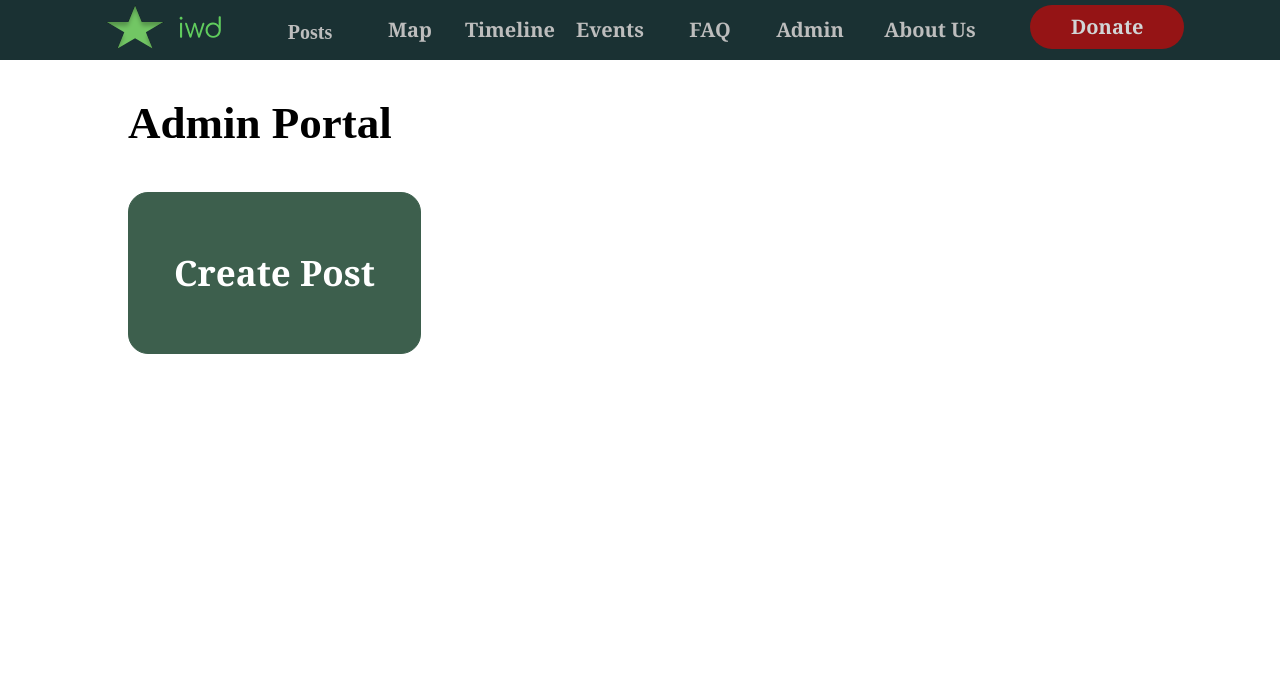
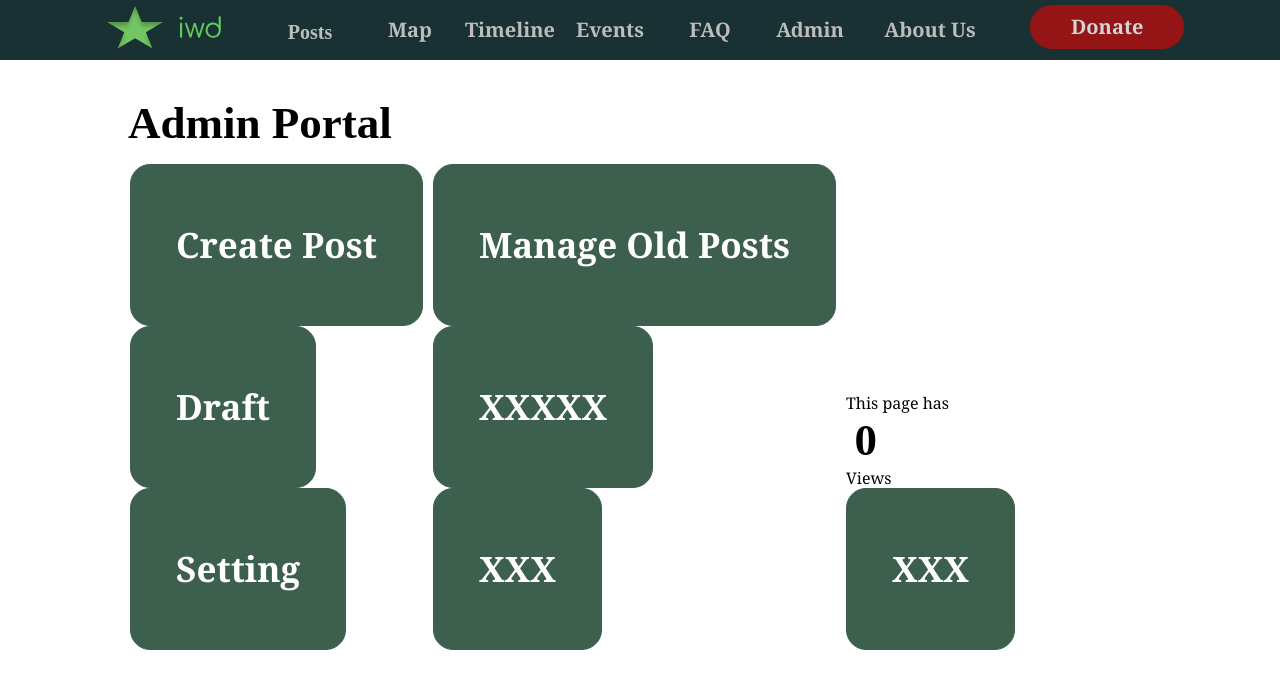
Before and after one commit to lzheng0212/JD_SLS1105, a React (Create React App) app in the folder interactive-web/: page /adminPortal in a window 1280 px wide. Shown: the top 688 px of the page. Built offline with nearby package versions, Linux system fonts and the light colour scheme.

Commit message:
admin portal UI

```diff
--- /dev/null
+++ b/interactive-web/src/component/postComponents/visitorCuntor.js
@@ -0,0 +1,38 @@
+import React from 'react';
+
+function Countvisitor() {
+    // <div id="CounterVisitor">
+    //     <p>This page has</p>
+    //     <h1 id = "count">0</h1>
+    //     <p>Views</p>
+    // </div>
+    //method#1
+    helper()
+
+    // method2
+    // const countEl = document.getElementById('CounterVisitor');
+    // fetch('https://api.countapi.xyz/update/interactiveWeb/team1105/?amount=1')
+    //     .then(res => res.json())
+    //     .then(res => {
+    //         countEl.innerHTML = res.value;
+    //     })
+    return (
+        <div id="CounterVisitor">
+            <p>This page has</p>
+            <h1 id = "count">0</h1>
+            <p>Views</p>
+        </div>
+    )
+}
+
+function helper() {
+    var n = localStorage.getItem('on_load_counter');
+    if (n === null) {
+        n = 0
+    }
+    n++;
+    localStorage.setItem("on_load_counter", n);
+    document.getElementById('CounterVisitor').innerHTML = n;
+}
+
+export default Countvisitor
--- a/interactive-web/src/pages/AdminPortal.css
+++ b/interactive-web/src/pages/AdminPortal.css
@@ -6,13 +6,17 @@
 }
 
 .button-wrapper {
-    display: flex;
-    flex-direction: row;
+    position: relative;
+    top: 10px;
+    left: 120px;
+
+    display: inline-block;
+    flex-direction: column;
     flex: 4;
     flex-wrap: wrap;
     align-items:flex-start;
     justify-content: left;
-    padding-left: 10%;
-    padding-right: 10%;
-    padding-top: 15%;
+    padding-left: 10px;
+    padding-right: 0%;
+    padding-top: 12%;
 }
--- a/interactive-web/src/pages/AdminPortal.js
+++ b/interactive-web/src/pages/AdminPortal.js
@@ -1,14 +1,73 @@
 import './AdminPortal.css'
 import CreatePostButton from '../component/postComponents/createPostButton';
+import { Button } from "../component/Button";
+import Countvisitor from '../component/postComponents/visitorCuntor';
 
 function AdminPortal() {
     return (
         <div>
             <h1 className='portal_h1'>Admin Portal</h1>
+            <div className='button-wrapper' id = "one">
+                <CreatePostButton/>
+
+                <Button
+                buttonStyle='btn--primary'
+                buttonSize="btn--huge">
+                Draft</Button>
+
+                <Button
+                buttonStyle='btn--primary'
+                buttonSize="btn--huge">
+                Setting</Button>
+            </div>
+
             <div className='button-wrapper'>
-                <CreatePostButton/>
+                {/* <canvas id="box" width="20" height="30"
+                    style="position: absolute; top:0; left:0; border:3px solid black;">
+                </canvas>  */}
+
+                <Button
+                buttonStyle='btn--primary'
+                buttonSize="btn--huge">
+                Manage Old Posts
+                </Button>
+
+                <Button
+                buttonStyle='btn--primary'
+                buttonSize="btn--huge">
+                XXXXX
+                </Button>
+
+                <Button
+                buttonStyle='btn--primary'
+                buttonSize="btn--huge">
+                XXX
+                </Button>
+
             </div>
+
+            <div className='button-wrapper'>
+
+                <div id="CounterVisitor">
+                    <p>This page has</p>
+                    <h1 id = "count">0</h1>
+                    <p>Views</p>
+                </div>
+
+                <Button
+                buttonStyle='btn--primary'
+                buttonSize="btn--huge">
+                XXX
+                </Button>
+            </div>
+
+
+
+            {/* <div>
+                <Countvisitor/>
+            </div> */}
         </div>
+
     );
 }
 
```
